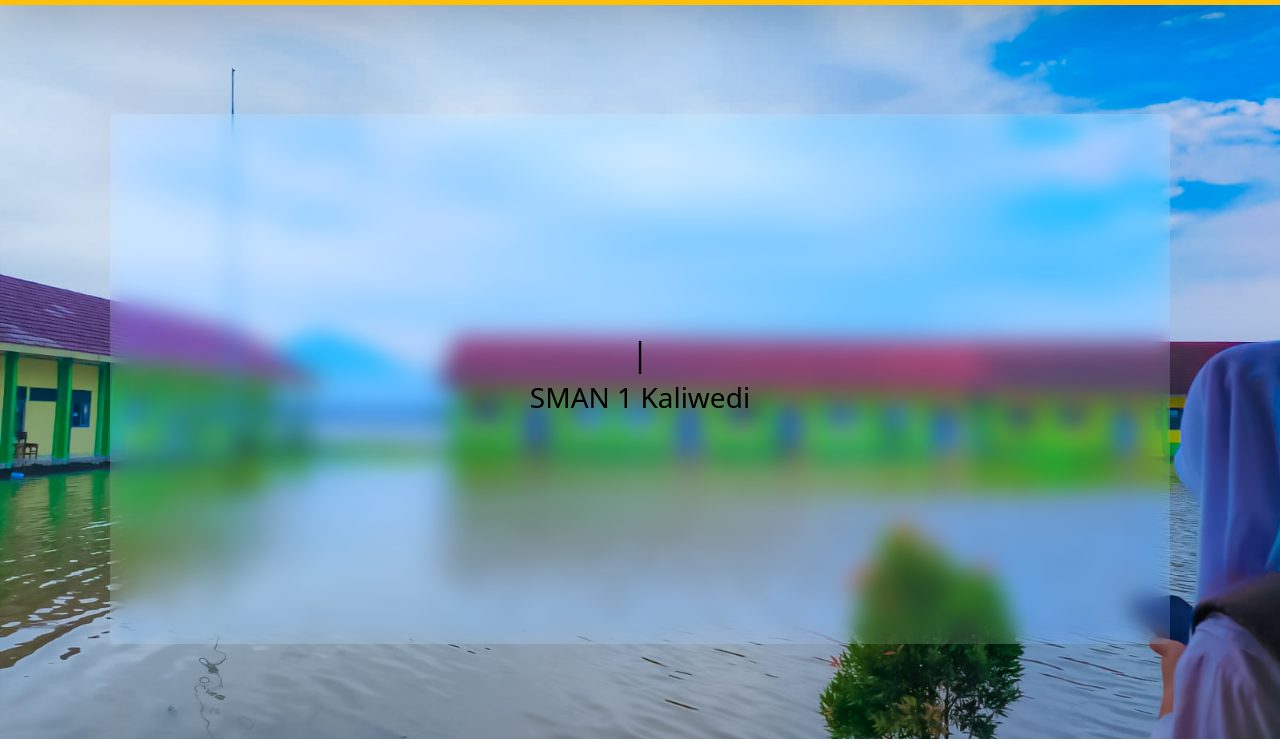
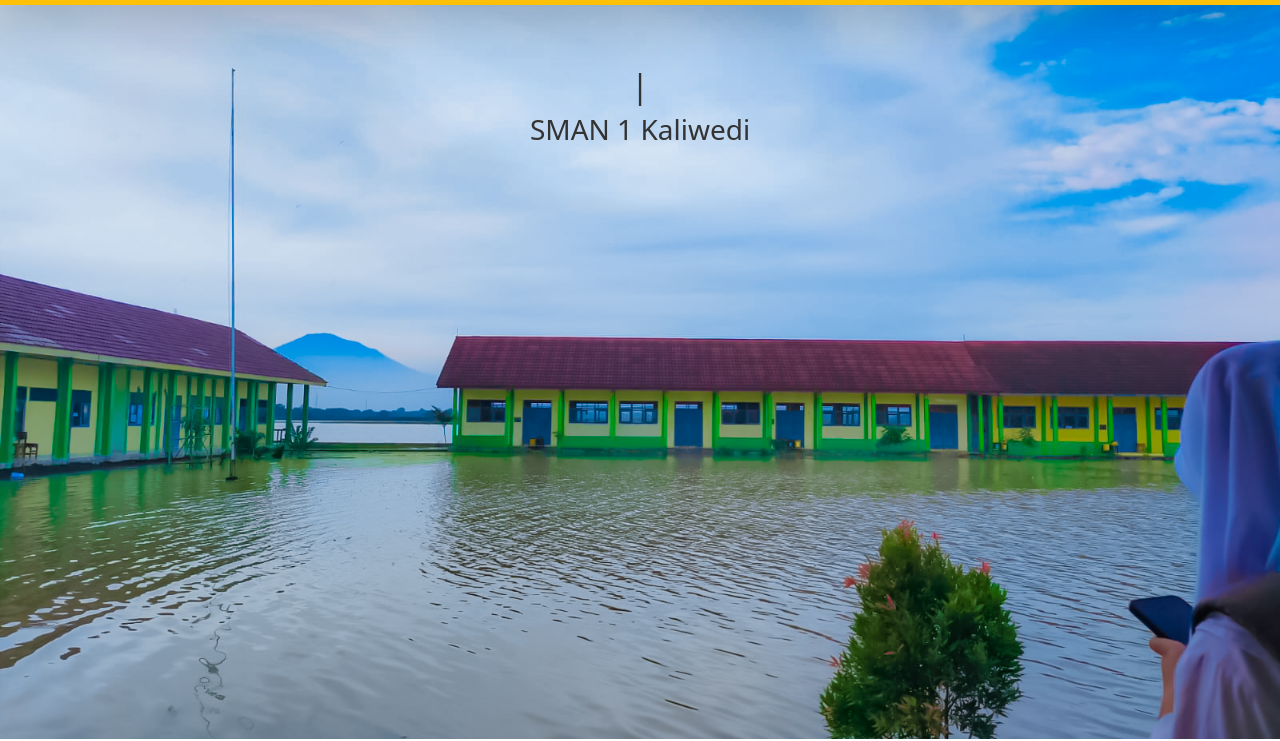
Before and after one commit to akbarputrapamungkas/yearbook-SMANKA, a plain HTML site: page vngrd-science-one/list-name-ipa1.html in a window 1280 px wide. Shown: the part 61-802 px from the top of the page. Drawn offline with nearby package versions, Linux system fonts and the light colour scheme.

Commit message:
memperbaiki jumbotron

```diff
--- a/vngrd-science-one/list-name-ipa1.css
+++ b/vngrd-science-one/list-name-ipa1.css
@@ -23,13 +23,6 @@ nav ul li a:hover {
     height: 100vh;
     color: #333;
 }
-.kartu {
-    width: 85%;
-    height: 85%;
-    background-color: rgba(255, 255, 255, 0.150);
-    backdrop-filter:saturate(200%) blur(0.7rem);
-    color: black;
-}
 .about {
     padding: 5rem 0 3rem 0;
 }
--- a/vngrd-science-one/list-name-ipa1.html
+++ b/vngrd-science-one/list-name-ipa1.html
@@ -63,17 +63,15 @@
 
     <!-- jumbotron -->
     <section
-      class="jumbotron text-center d-flex mb-3 bg-img justify-content-center align-items-center overflow-auto"
+      class="jumbotron text-center mb-3 bg-img justify-content-center align-items-center"
       id="home"
       style="background-image: url(img-ipa1/Bg01.jpg)"
     >
-      <div class="kartu align-middle my-3 rounded">
-        <div class="welcome position-absolute top-50 start-50 translate-middle">
-          <h2><span id="typed3"></span></h2>
-          <h3>SMAN 1 Kaliwedi</h3>
-        </div>
-      </div>
+
+      <h2><span id="typed3"></span></h2>
+      <h3>SMAN 1 Kaliwedi</h3>
     </section>
+
     <!-- akhir jumbotron -->
 
     <!-- about -->
```
